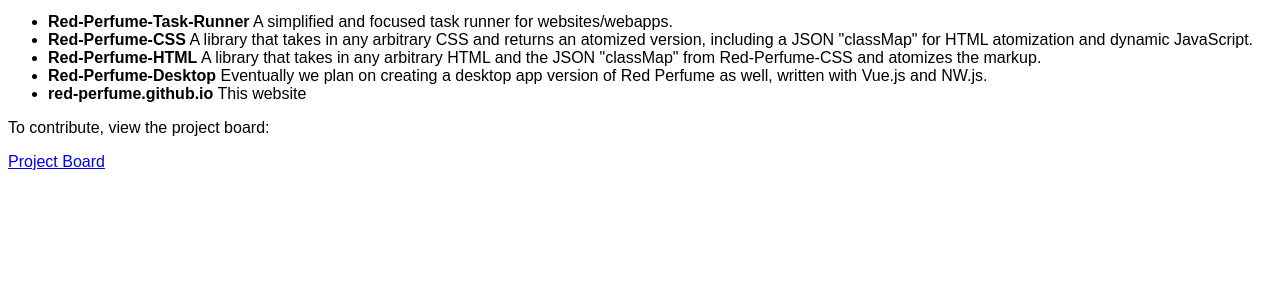
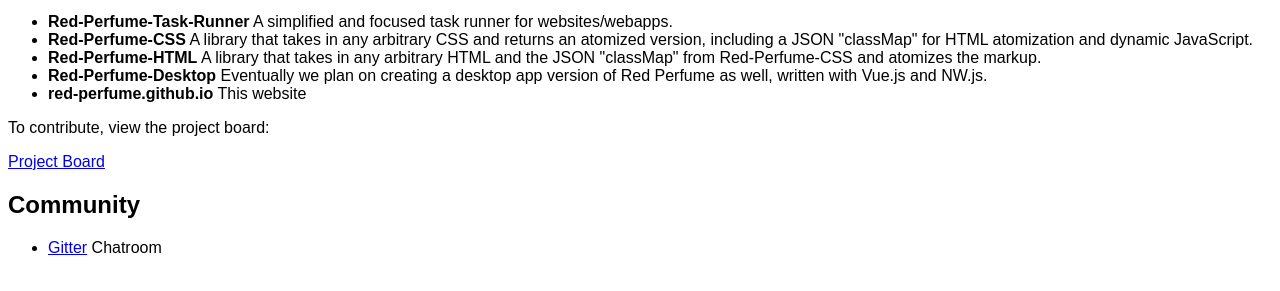
Before and after one commit to red-perfume/red-perfume.github.io, a plain HTML site: page index.html in a window 1280 px wide. Shown: the part 413-704 px from the top of the page. Drawn offline with Linux system fonts and the light colour scheme.

Commit message:
Update index.html

```diff
--- a/index.html
+++ b/index.html
@@ -46,5 +46,12 @@
     <a href="https://github.com/orgs/red-perfume/projects/2/views/1">
       Project Board
     </a>
+
+    <section>
+      <h2>Community</h2>
+      <ul>
+        <li><a href="https://gitter.im/red-perfume/community">Gitter</a> Chatroom</li>
+      </ul>
+    </section>
   </body>
 </html>
```
